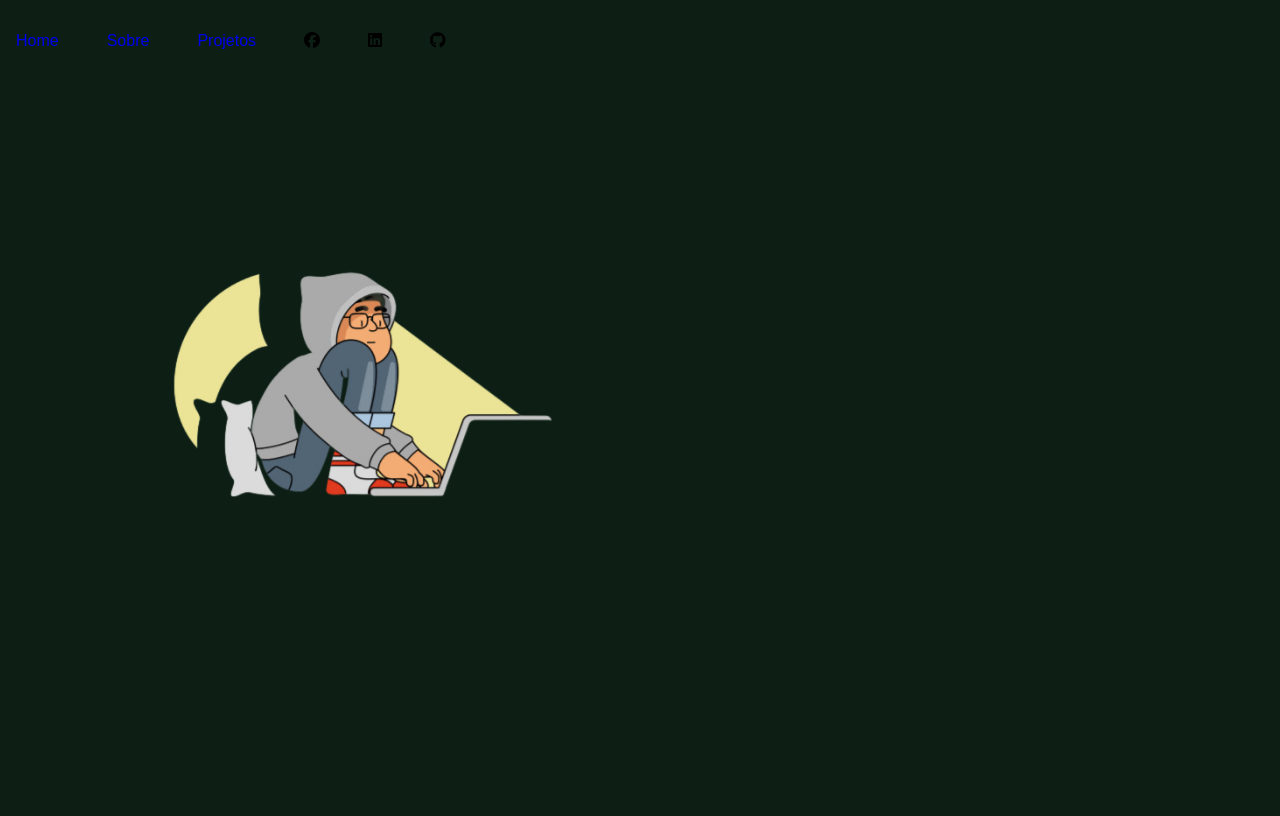
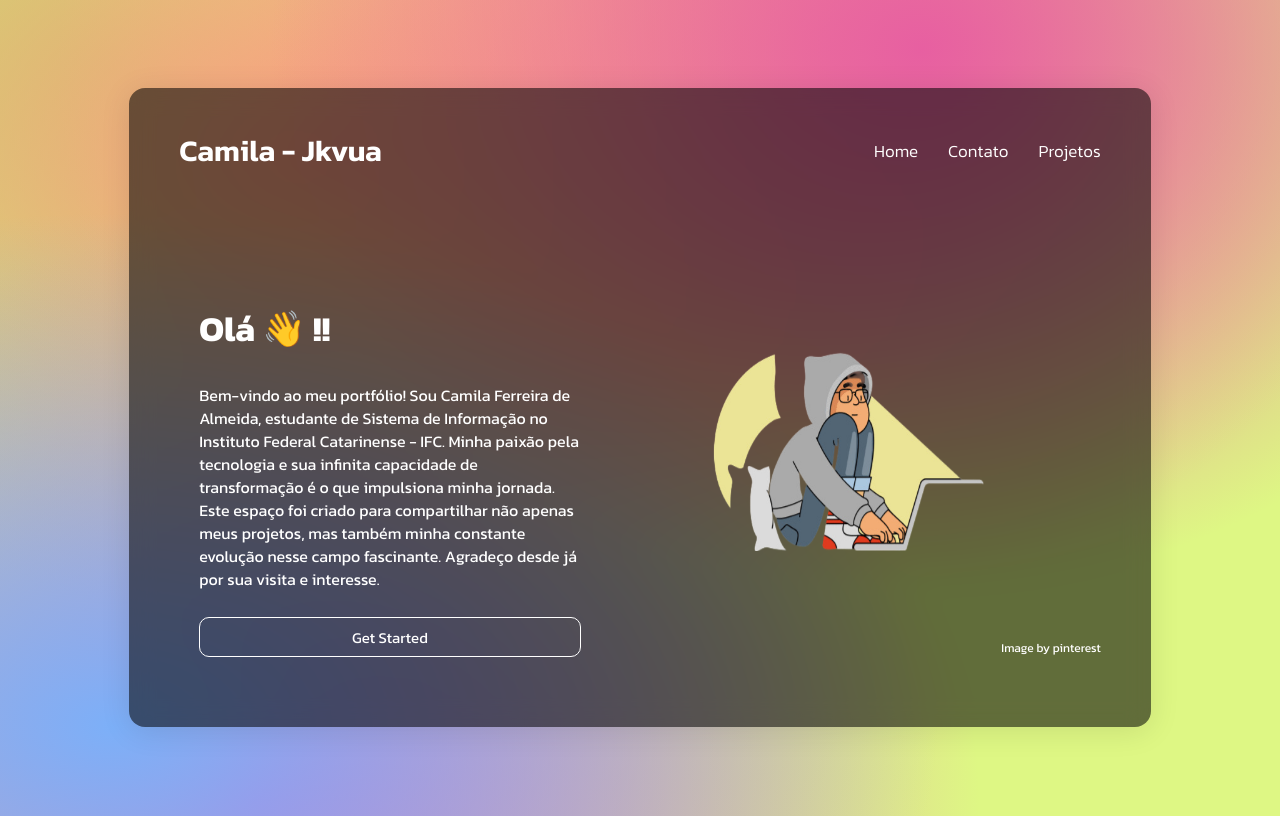
Before and after one commit to Jkvua/myPortfolio, a plain HTML site: page index.html in a window 1280 px wide. Drawn offline with Linux system fonts and the light colour scheme; a web font is replaced by a local one.

Commit message:
pagina inicial feita

```diff
--- a/index.html
+++ b/index.html
@@ -15,26 +15,44 @@
       referrerpolicy="no-referrer"
     />
     <link rel="stylesheet" href="style.css" />
-    <title>Portifoli o - Camila</title>
+    <title>Portfolio Camila</title>
   </head>
   <body>
-    <nav>
-      <ul class="nav-links">
-        <li class="link"><a href="#">Home</a></li>
-        <li class="link"><a href="#">Sobre</a></li>
-        <li class="link"><a href="#">Projetos</a></li>
-        <li><i class="fa-brands fa-facebook"></i></li>
-        <li><i class="fa-brands fa-linkedin"></i></li>
-        <li><i class="fa-brands fa-github"></i></li>
-      </ul>
-    </nav>
-    <nav>
-      <div class="nav-logo">
-        <a href="#">
-          <img src="./imagens/imgfinal.png" />
-        </a>
+    <div class="container">
+      <div class="glass-container">
+        <nav class="navbar">
+          <div class="logo"><a href="#">Camila - Jkvua</a></div>
+          <ul class="nav-links">
+            <li class="nav-links"><a href="#">Home</a></li>
+            <li class="nav-links"><a href="#">Contato</a></li>
+            <li class="nav-links"><a href="#">Projetos</a></li>
+          </ul>
+        </nav>
+        <div class="contant">
+          <div class="main">
+            <h2>Olá 👋 !! <br /></h2>
+            <p>
+              Bem-vindo ao meu portfólio! Sou Camila Ferreira de Almeida,
+              estudante de Sistema de Informação no Instituto Federal
+              Catarinense - IFC. Minha paixão pela tecnologia e sua infinita
+              capacidade de transformação é o que impulsiona minha jornada. Este
+              espaço foi criado para compartilhar não apenas meus projetos, mas
+              também minha constante evolução nesse campo fascinante. Agradeço
+              desde já por sua visita e interesse.
+            </p>
+            <button>Get Started</button>
+          </div>
+          <div class="image-wrapper">
+            <img src="./imagens/imgfinal.png" />
+            <div class="attrebute">
+              <a href="https://br.pinterest.com/pin/613122936806808932/"
+                >Image by pinterest</a
+              >
+            </div>
+          </div>
+        </div>
       </div>
-    </nav>
+    </div>
     <script src="script.js"></script>
   </body>
 </html>
--- a/style.css
+++ b/style.css
@@ -1,95 +1,148 @@
-@import url('https://fonts.googleapis.com/css2?family=Poppins:ital,wght@0,100;0,200;0,300;0,400;0,500;0,600;0,700;0,800;0,900;1,100;1,200;1,300;1,400;1,500;1,600;1,700;1,800;1,900&display=swap');
+@import url("https://fonts.googleapis.com/css2?family=Crimson+Text:ital,wght@0,400;0,600;0,700;1,400;1,600;1,700&family=Jersey+25+Charted&family=Kanit:ital,wght@0,100;0,200;0,300;0,400;0,500;0,600;0,700;0,800;0,900;1,100;1,200;1,300;1,400;1,500;1,600;1,700;1,800;1,900&display=swap");
 
-*{
-    padding: 0%;
-    margin: 0;
-    outline: none;
-    border: none;
-    box-sizing:  border-box;
+* {
+  font-family: "kanit", "sans-serif";
 }
 
-img {
-    width: 100%;
-    display: flex;
-}
-
-a{
-    text-decoration: none;
+a {
+  text-decoration: none;
+  color: #fff;
 }
 
 body {
-    font-family: 'Poppions', sans-serif;
-    background: rgb(13, 31, 21);
+  color: #fff;
+  background-color: #def784;
+  background-image: radial-gradient(
+      at 9% 89%,
+      hsla(215, 90%, 73%, 1) 0px,
+      transparent 50%
+    ),
+    radial-gradient(at 72% 6%, hsla(331, 74%, 64%, 1) 0px, transparent 50%),
+    radial-gradient(at 24% 19%, hsla(14, 90%, 74%, 1) 0px, transparent 50%),
+    radial-gradient(at 65% 6%, hsla(6, 79%, 76%, 1) 0px, transparent 50%),
+    radial-gradient(at 20% 98%, hsla(316, 72%, 64%, 1) 0px, transparent 50%),
+    radial-gradient(at 44% 9%, hsla(40, 96%, 77%, 1) 0px, transparent 50%),
+    radial-gradient(at 10% 9%, hsla(76, 65%, 63%, 1) 0px, transparent 50%);
+  min-height: 100vh;
 }
 
-nav {
-    max-width: 1200px;
-    margin: left;
-    padding: 2rem 1rem;
+.container {
     display: flex;
-    align-items: center;
-    justify-content: space-between;
-    gap: 2rem;
+    justify-content: center;
 }
 
-.nav-logo {
-    max-width: 700px;
+.glass-container {
+    display: block;
+    max-width: 72vw;
+    margin-top: 10vh;
+    margin-bottom: 30px;
+    background: rgba(0, 0, 0, 0.56);
+    padding: 50px;
+    border-radius: 16px;
+    box-shadow: 0 4px 30px rgba(0, 0, 0, 0.1);
+    backdrop-filter: blur(11.6px);
+    -webkit-backdrop-filter: blur(11.6px);
 }
 
-.nav-links {
-    list-style: none;
-    display: flex;
-    align-items: center;
-    gap: 3rem;
+.logo {
+    display: inline-block;
+    font-size: 30px;
+    font-weight: 600;
+    margin-top: -10px;
 }
 
-.link a::after {
-    content: "";
-    position: absolute;
-    height: 10px;
-    width: 0;
-    bottom: 0;
-    left: 0;
-    background-color: #e6e6ee;
+ul.nav-links {
+    margin: 0;
+    float: right;
+    display: flex;
+    list-style: none;
+}
+
+li.nav-links {
+    display: inline-block;
+    margin-left: 30px;
+    font-size: 17px;
+    font-weight: 300;
+}
+
+.contant {
+    display: flex;
+    width: 100%;
+}
+
+.main {
+    margin-top: 10vh;
+    display: inline-block;
+    padding: 20px;
+}
+
+.main h2{
+    font-size: 35px;
+}
+
+.main p{
+    font-size: 16px;
+    line-height: 23px;
+}
+
+button {
+    margin-top: 10px;
+    width:  100%;
+    height: 40px;
+    font-size: 15px;
+    color: #fff;
+    background-color: transparent;
+    border: 1px solid #fff;
+    border-radius: 10px;
+    cursor: pointer;
     transition: all 0.3s ease;
 }
 
-.link a:hover::after{
-    width: 70%;
+button:hover {
+    border-color: #2668db;
+    background-color: #2668db;
 }
 
-.btn {
-    padding: 1rem 2rem;
-    font-size: 1rem;
-    color: aliceblue;
-    background-color: rgb(102, 139, 241);
-    border-radius: 5px;
-    cursor: pointer;
-    transition: all 0.3 ease;
+.image-wrapper {
+    display: flex;
+    margin-top: 5vh;
+    position: relative;
 }
 
-.btn:hover{
-    background-color: #38388f;
+.image-wrapper img{
+    max-width: 500px;
 }
 
-footer {
-    background-color: #333;
-    color: #fff;
-    padding: 2px;
-    text-align: center;
-    margin-top: 30px;
+.attrebute {
+    position: absolute;
+    bottom: 20px;
+    right: 0;
+    font-size: 12px;
 }
 
-footer ul {
-    text-align: center;
-    list-style: none;
-    padding: 0;
-    margin: 0;
-    display: flex;
+@media screen and (max-width: 1075px) {
+    .contant {
+        flex-direction: column;
+    }
 }
 
-footer li {
-    display: inline-block;
-    margin: 0 10px;
-
+@media screen and (max-width: 720px) {
+    .logo{
+        font-size: 22px;
+    }
+    li.nav-links{
+        font-size: 13px;
+    }
+    .main h2{
+        font-size: 28px;
+    }
+    .main p{
+        font-size: 15px;
+    }
+    button{
+        font-size: 13px;
+    }
+    .image-wrapper img{
+        max-width: 400px;
+    }
 }
```
